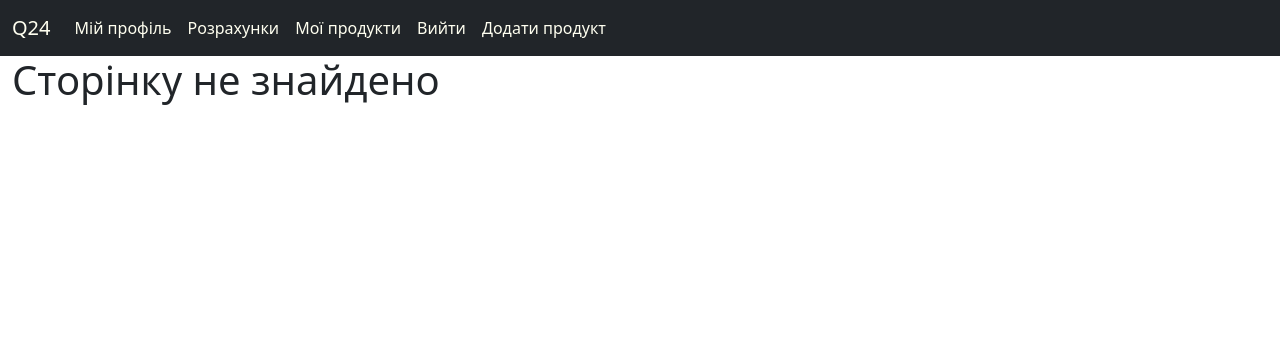
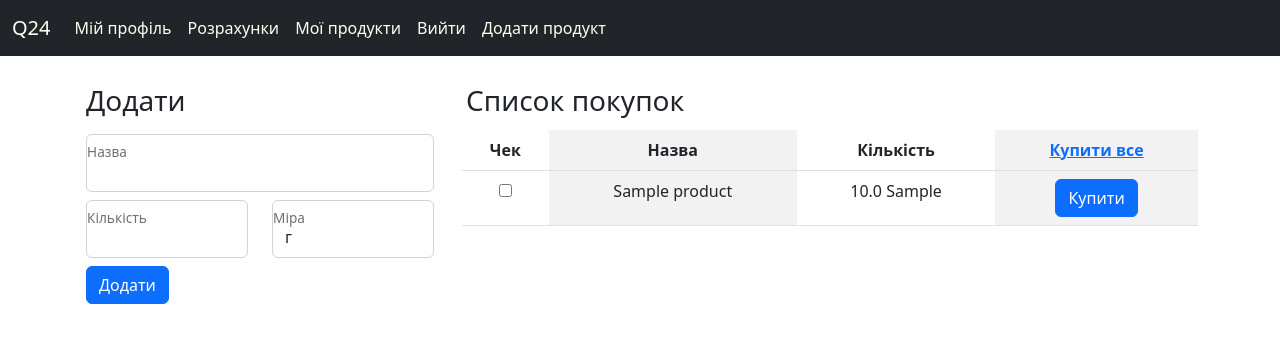
Before and after one commit to qnazar/Q24---food-manager, a Flask app: page /shopping_list in a window 1280 px wide. Shown: the top 343 px of the page. Run offline with Flask 2, Linux system fonts and the light colour scheme; a user stored in the database is signed in; tables that the repository leaves empty hold one stand-in row (values such as "Sample post"); some libraries are stand-ins or nearby versions.

Commit message:
basic shopping list

```diff
--- a/app.py
+++ b/app.py
@@ -11,8 +11,8 @@ from flask_wtf.csrf import CSRFProtect
 import uuid
 import os
 
-from models import db, User, Profile, Stock, Product, ProductsCategory, Trash
-from forms import RegisterForm, LoginForm, ProfileForm, ProfilePicForm, StockForm, ProductForm, UseProductForm
+from models import db, User, Profile, Stock, Product, ProductsCategory, Trash, ShoppingList
+from forms import RegisterForm, LoginForm, ProfileForm, ProfilePicForm, StockForm, ProductForm, UseProductForm, ShoppingForm
 
 app = Flask(__name__)
 app.config.from_pyfile('config.py')
@@ -364,6 +364,40 @@ def product_info(id):
     return render_template('product_info.html', product=product)
 
 
+@app.route('/shopping_list', methods=['GET', 'POST'])
+def shopping_list():
+    all_products = Product.query.all()
+    shop_list = ShoppingList.query.filter_by(user_id=current_user.id).all()
+    form = ShoppingForm()
+    if form.validate_on_submit():
+        product_id = Product.query.filter_by(name=form.name.data).first().id
+        shop_item = ShoppingList(product_id=product_id, user_id=current_user.id,
+                                 quantity=form.quantity.data, measure=form.measure.data)
+        db.session.add(shop_item)
+        db.session.commit()
+        flash('Новий продукт у списку покупок')
+        shop_list = ShoppingList.query.filter_by(user_id=current_user.id).all()
+        return render_template('shopping_list.html', form=form, all_products=all_products, shop_list=shop_list)
+    return render_template('shopping_list.html', form=form, all_products=all_products, shop_list=shop_list)
+
+
+@app.route('/buy_item/<int:id>')
+@login_required
+def buy_item(id):
+    if id == 0:
+        items = ShoppingList.query.filter_by(user_id=current_user.id).all()
+        for item in items:
+            db.session.delete(item)
+        db.session.commit()
+        flash('Куплено всі продукти')
+    else:
+        item = ShoppingList.query.get(id)
+        db.session.delete(item)
+        db.session.commit()
+        flash('Продукт куплено!')
+    return redirect(url_for('shopping_list'))
+
+
 @app.errorhandler(404)
 def page_not_found(e):
     return render_template('404.html')
--- a/forms.py
+++ b/forms.py
@@ -74,3 +74,14 @@ class UseProductForm(FlaskForm):
     stock = StringField('Продукт')
     quantity = MyFloatField('Кількість')
     submit = SubmitField('Використати')
+
+
+class ShoppingForm(FlaskForm):
+    name = StringField("Назва")
+    quantity = MyFloatField("Кількість")
+    measure = SelectField("Міра", choices=[('г', 'г'), ('кг', 'кг'), ('шт', 'шт'), ('мл', 'мл'), ('л', 'л')])
+    submit = SubmitField('Додати')
+
+
+class BuyForm(FlaskForm):
+    pass
--- a/models.py
+++ b/models.py
@@ -139,6 +139,7 @@ class Product(db.Model):
     fibers = db.Column(db.Float())
     stocks = db.relationship('Stock', backref='product', lazy=True)
     trash = db.relationship('Trash', backref='product', lazy=True)
+    shop_list = db.relationship('ShoppingList', backref='product', lazy=True)
 
     category_id = db.Column(db.Integer(), db.ForeignKey('product_category.id'))
 
@@ -186,3 +187,16 @@ class Trash(db.Model):
 
     def __str__(self):
         return f'<Trash: {self.product_name}'
+
+
+class ShoppingList(db.Model):
+    __tablename__ = 'shopping_list'
+    id = db.Column(db.Integer, primary_key=True)
+    product_id = db.Column(db.Integer, db.ForeignKey('product.id'), nullable=False)
+    quantity = db.Column(db.Float())
+    measure = db.Column(db.String(16))
+    bought = db.Column(db.Boolean(), default=False)
+    user_id = db.Column(db.Integer(), db.ForeignKey('user.id'))
+
+    def __str__(self):
+        return f'<Shoplist: {self.product_name}'
--- /dev/null
+++ b/templates/shopping_list.html
@@ -0,0 +1,83 @@
+{% extends 'base.html' %}
+
+{% block scrips %}
+
+    <script src="https://ajax.googleapis.com/ajax/libs/jquery/1.7.1/jquery.js"></script>
+    <script src="https://ajax.googleapis.com/ajax/libs/jqueryui/1.8.16/jquery-ui.js"></script>
+    <link href="http://ajax.googleapis.com/ajax/libs/jqueryui/1.8.16/themes/ui-lightness/jquery-ui.css" rel="stylesheet" type="text/css" />
+
+{% endblock %}
+
+{% block content %}
+
+<div class="container py-4">
+    <div class="row">
+        <div class="col-4">
+            <h3 class="p-1">Додати</h3>
+            <form class="form-floating" id="form" method="post">
+                {{ form.csrf_token }}
+                <div class="row p-1">
+                    <div class="form-floating">
+                        {{ form.name(class='form-control') }}
+                        {{ form.name.label(class='form-label') }}
+                    </div>
+                </div>
+                <div class="row p-1">
+                    <div class="col form-floating">
+                        {{ form.quantity(class='form-control') }}
+                        {{ form.quantity.label(class='form-label') }}
+                    </div>
+                    <div class="col form-floating">
+                        {{ form.measure(class='form-control') }}
+                        {{ form.measure.label(class='form-label') }}
+                    </div>
+                </div>
+                <div class="row p-1">
+                    <div class="col">
+                        {{ form.submit(class="btn btn-primary") }}
+                    </div>
+                </div>
+            </form>
+        </div>
+        <div class="col-8">
+            <h3 class="p-1">Список покупок</h3>
+        <form method="post" action="#">
+            <table class="table table-striped-columns table-hover">
+                <thead class="text-center">
+                    <th>Чек</th>
+                    <th>Назва</th>
+                    <th>Кількість</th>
+                    <th><a href="{{ url_for('buy_item', id=0) }}">Купити все</a></th>
+                </thead>
+                <tbody>
+
+                    {% for shop_item in shop_list %}
+                        <tr>
+                    <td><input type="checkbox"></td>
+                    <td>{{ shop_item.product.name }}</td>
+                    <td>{{ shop_item.quantity }} {{ shop_item.measure }}</td>
+                    <td><a href="{{ url_for('buy_item', id=shop_item.id) }}" class="btn btn-primary">Купити</a></td>
+                        </tr>
+                    {% endfor %}
+                </tbody>
+            </table>
+        </form>
+        </div>
+    </div>
+</div>
+
+
+    {# Скрипт для випадного пошуку #}
+<script>
+    $( function() {
+    var availableProds = [
+        {% for product in all_products %}
+            "{{product}}",
+        {% endfor %}
+    ];
+    $( "#name" ).autocomplete({
+      source: availableProds
+    });
+    } );
+</script>
+{% endblock %}
--- a/templates/stock.html
+++ b/templates/stock.html
@@ -74,8 +74,11 @@
     <div class="btn-group me-2" role="group" aria-label="Second group">
         <button type="button" class="btn btn-primary">Смітник</button>
     </div>
-    <div class="btn-group" role="group" aria-label="Third group">
+    <div class="btn-group me-2" role="group" aria-label="Third group">
         <button type="button" class="btn btn-primary">Скласти страву</button>
+    </div>
+    <div class="btn-group" role="group" aria-label="Forth group">
+        <a href="{{ url_for('shopping_list') }}" class="btn btn-primary">Список покупок</a>
     </div>
 </div>
 
```
